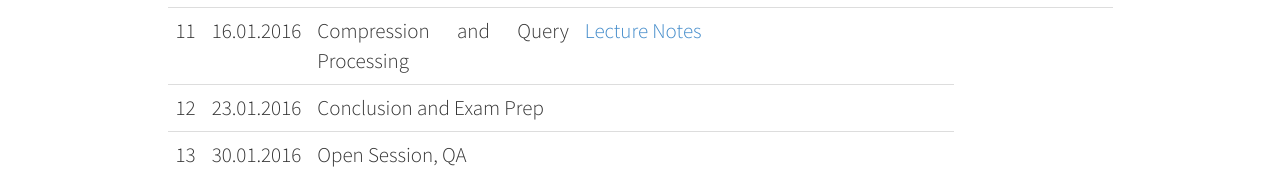
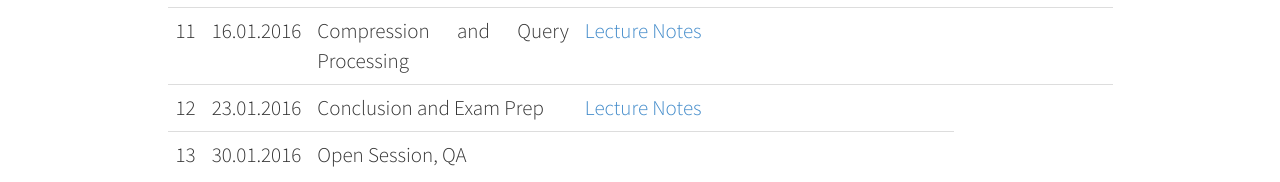
Before and after one commit to singhL3S/TempIR, a plain HTML site: page index.html in a window 1280 px wide. Shown: the part 2236-2418 px from the top of the page. Drawn offline with Linux system fonts and the light colour scheme.

Commit message:
Update index.html

```diff
--- a/index.html
+++ b/index.html
@@ -260,6 +260,7 @@
                             <td>12</td>
                             <td>23.01.2016</td>
                             <td>Conclusion and Exam Prep</td>
+                            <td><a href="lectures/ws16-tir-conclusion.pdf">Lecture Notes</a></td>
                             <td></td>
                         </tr>
                         <tr>
```
